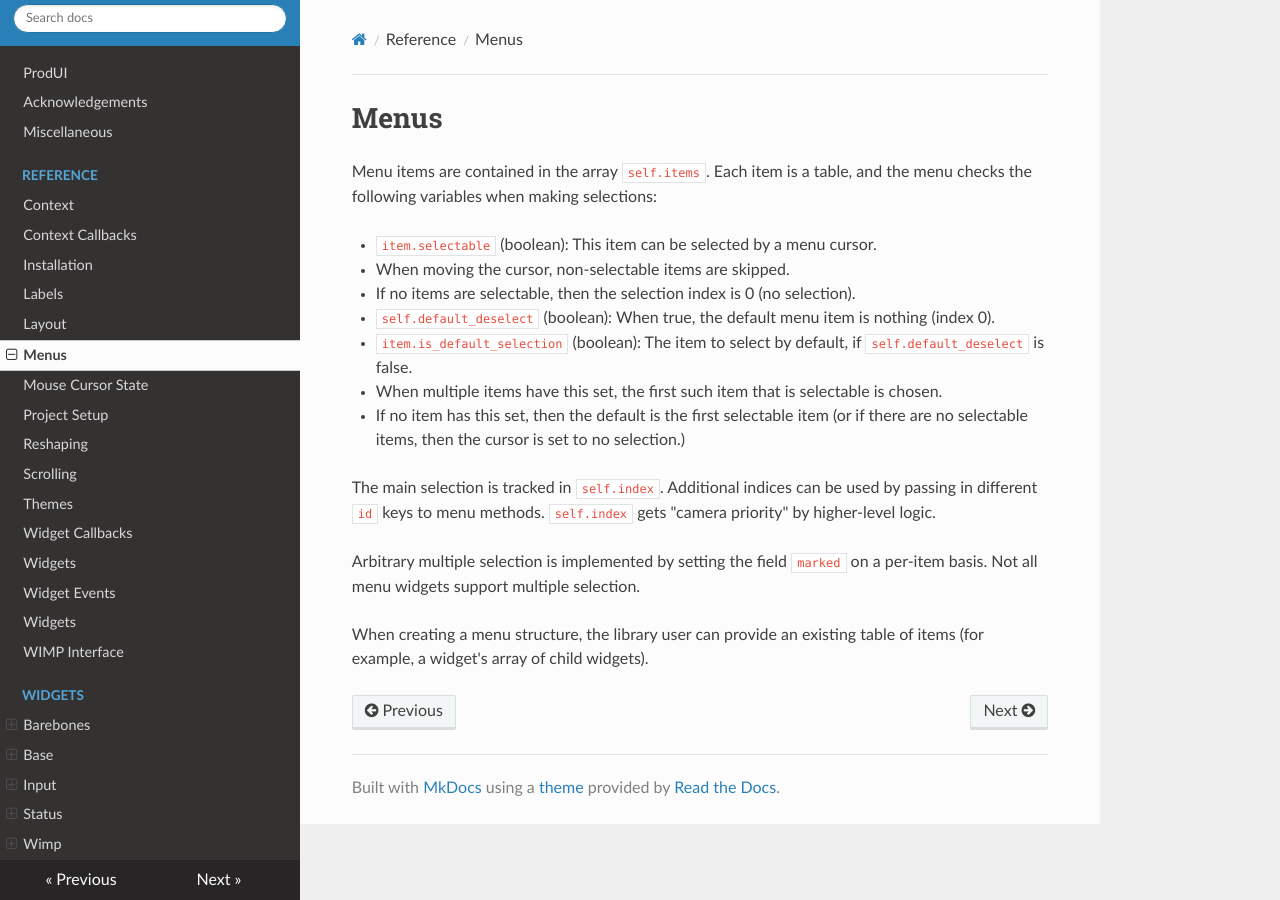
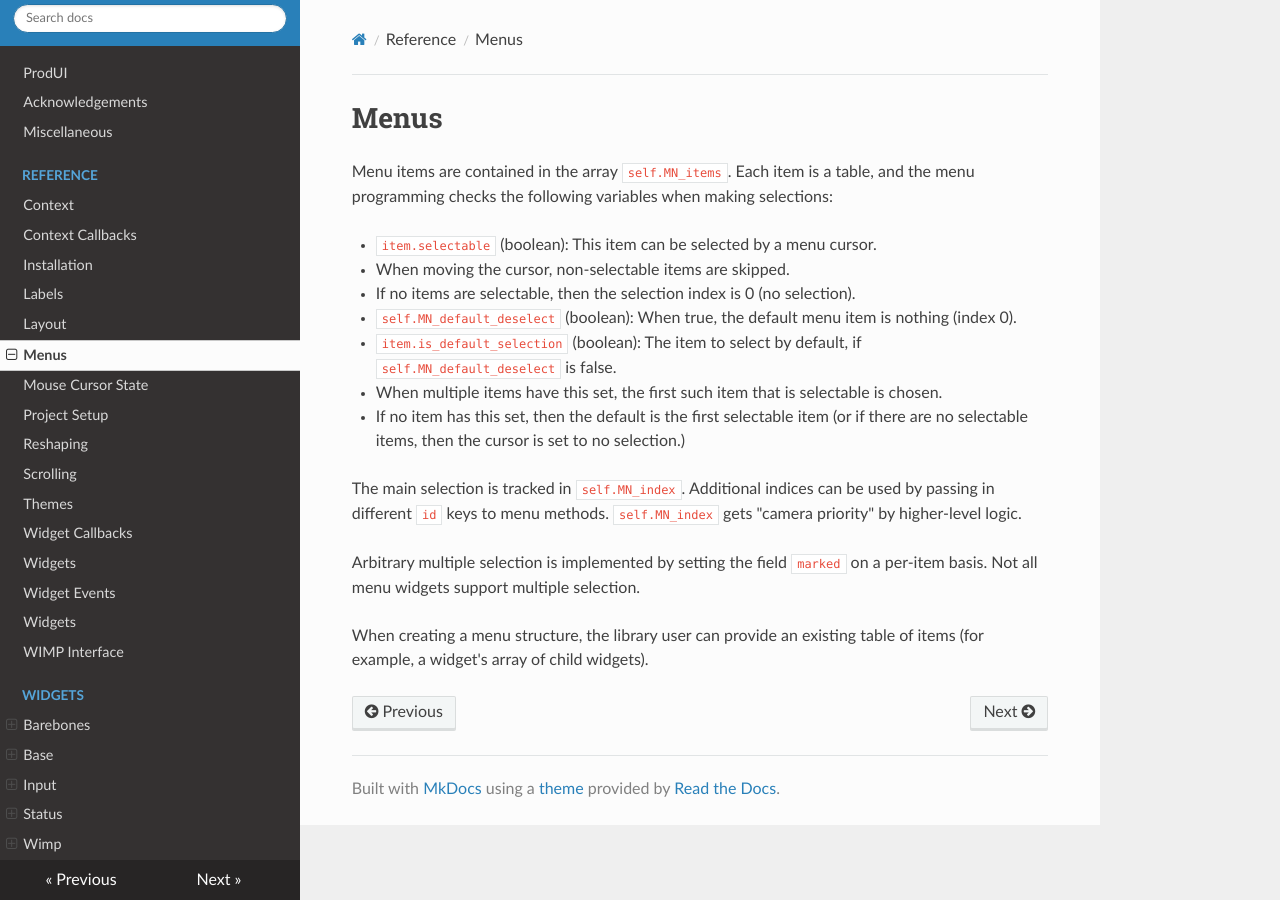
Before and after one commit to frank-f-trafton/prod_ui_docs, an MkDocs documentation site: the page built from docs/reference/menus.md, in a window 1280 px wide. Built offline with MkDocs 1.6.1, drawn with Linux system fonts in a browser that asks for light colours; nearby versions of some CDN libraries.

Commit message:
update thimble_mode and menu fields; remove Widget:initialize()

```diff
--- a/docs/reference/menus.md
+++ b/docs/reference/menus.md
@@ -1,18 +1,18 @@
 # Menus
 
-Menu items are contained in the array `self.items`. Each item is a table, and the menu checks the following variables when making selections:
+Menu items are contained in the array `self.MN_items`. Each item is a table, and the menu programming checks the following variables when making selections:
 
 * `item.selectable` (boolean): This item can be selected by a menu cursor.
   * When moving the cursor, non-selectable items are skipped.
   * If no items are selectable, then the selection index is 0 (no selection).
 
-* `self.default_deselect` (boolean): When true, the default menu item is nothing (index 0).
+* `self.MN_default_deselect` (boolean): When true, the default menu item is nothing (index 0).
 
-* `item.is_default_selection` (boolean): The item to select by default, if `self.default_deselect` is false.
+* `item.is_default_selection` (boolean): The item to select by default, if `self.MN_default_deselect` is false.
   * When multiple items have this set, the first such item that is selectable is chosen.
   * If no item has this set, then the default is the first selectable item (or if there are no selectable items, then the cursor is set to no selection.)
 
-The main selection is tracked in `self.index`. Additional indices can be used by passing in different `id` keys to menu methods. `self.index` gets "camera priority" by higher-level logic.
+The main selection is tracked in `self.MN_index`. Additional indices can be used by passing in different `id` keys to menu methods. `self.MN_index` gets "camera priority" by higher-level logic.
 
 Arbitrary multiple selection is implemented by setting the field `marked` on a per-item basis. Not all menu widgets support multiple selection.
 
```
Also changed, not shown: docs/reference/widget_event_callbacks.md (+4 -1 lines), docs/reference/widget_events.md (+12 -11 lines).
